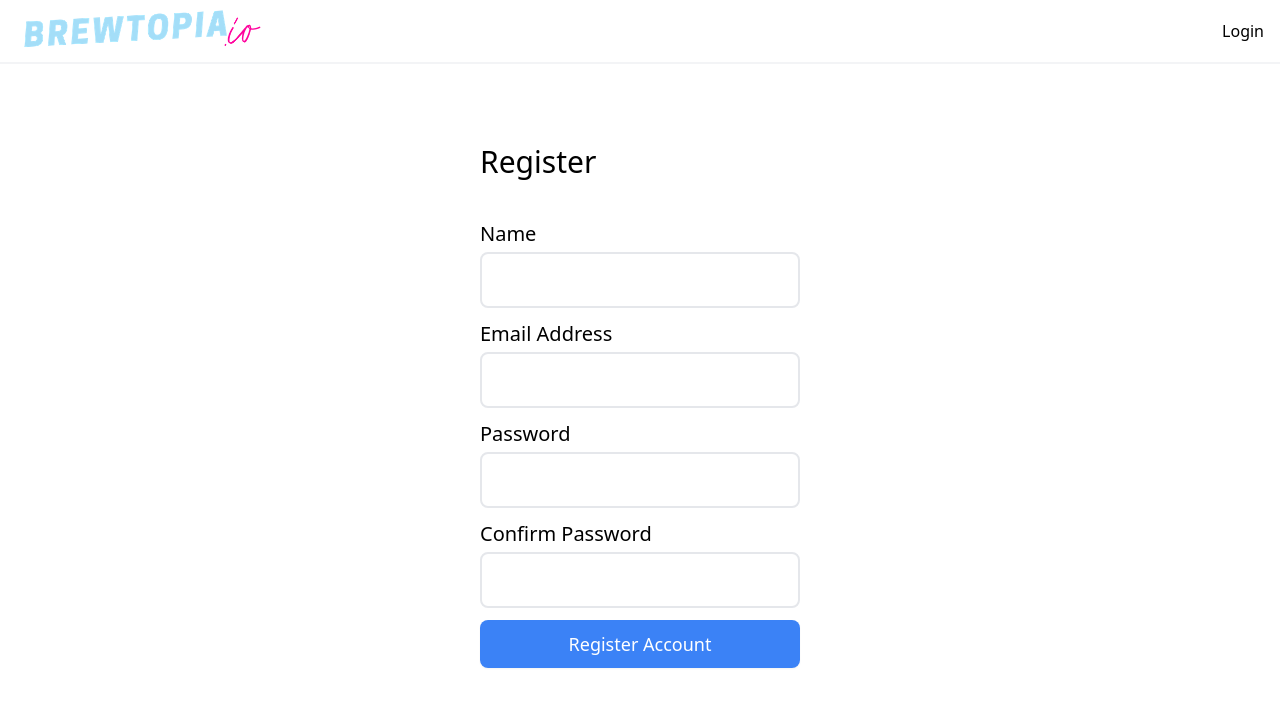
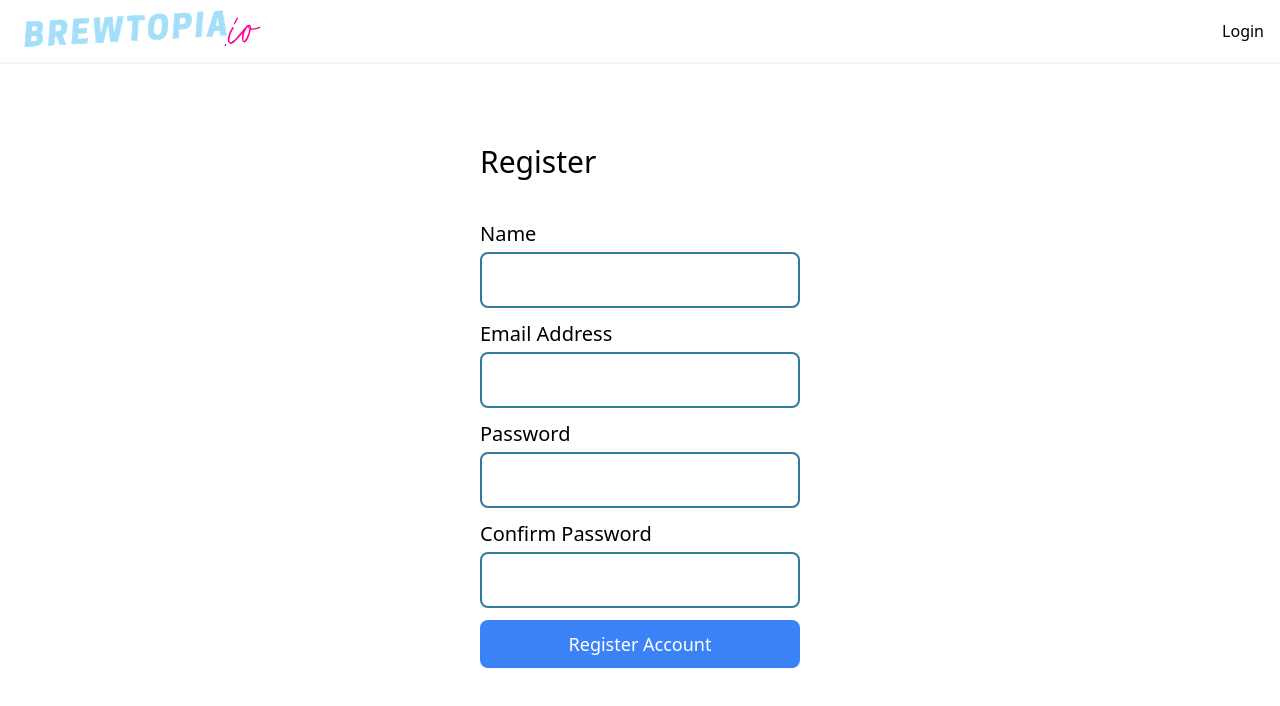
Before and after one commit to rdainton/spa-brewtopia, a Vue app: page /register in a window 1280 px wide. Shown: the top 706 px of the page. Built offline with nearby package versions, Linux system fonts and the light colour scheme; no server answers.

Commit message:
minor style changes

```diff
--- a/src/components/TheToastNotifications.vue
+++ b/src/components/TheToastNotifications.vue
@@ -4,11 +4,11 @@ import { useToastsStore } from '@/stores/useToastsStore'
 import { NotificationType } from '@/types/toasts'
 
 // Icons
-import WarningIcon from './atoms/icons/WarningIcon.vue'
-import ErrorIcon from './atoms/icons/ErrorIcon.vue'
-import InfoIcon from './atoms/icons/InfoIcon.vue'
-import SuccessIcon from './atoms/icons/SuccessIcon.vue'
-import CloseIcon from './atoms/icons/CloseIcon.vue'
+import WarningIcon from '@/components/atoms/icons/WarningIcon.vue'
+import ErrorIcon from '@/components/atoms/icons/ErrorIcon.vue'
+import InfoIcon from '@/components/atoms/icons/InfoIcon.vue'
+import SuccessIcon from '@/components/atoms/icons/SuccessIcon.vue'
+import CloseIcon from '@/components/atoms/icons/CloseIcon.vue'
 
 const toastsStore = useToastsStore()
 
@@ -48,7 +48,7 @@ const componentMap: Record<NotificationType, any> = {
         <div class="w-full rounded-sm shadow-xs">
           <div class="relative flex items-center flex-1 p-2 md:p-3">
             <span
-              class="flex items-center justify-center shrink-0 w-8 h-8 mr-3 text-gray-900 dark:text-white md:w-10 md:h-10"
+              class="flex items-center justify-center w-8 h-8 mr-3 text-gray-900 shrink-0 dark:text-white md:w-10 md:h-10"
             >
               <component :is="componentMap[toast.type]" />
             </span>
--- a/src/components/atoms/BrewModal.vue
+++ b/src/components/atoms/BrewModal.vue
@@ -23,7 +23,7 @@ const sizeClasses: Record<size, string> = {
 }
 
 const baseClasses =
-  'fixed z-50 transform -translate-y-1/2 -translate-x-1/2 top-1/2 left-1/2 w-full max-w-modal p-1 max-h-screen'
+  'fixed z-50 transform -translate-y-1/2 -translate-x-1/2 top-1/2 left-1/2 w-full max-w-modal p-1 max-h-screen hidden lg:block'
 </script>
 
 <template>
@@ -39,7 +39,7 @@ const baseClasses =
 
     <div
       v-if="show"
-      class="fixed top-0 left-0 z-40 w-screen h-screen cursor-pointer bg-backdrop"
+      class="fixed top-0 left-0 z-40 hidden w-screen h-screen cursor-pointer bg-backdrop lg:block"
       @click="$emit('hide')"
     />
   </teleport>
--- a/src/components/molecules/SearchInput.vue
+++ b/src/components/molecules/SearchInput.vue
@@ -28,7 +28,6 @@ const debounceSearch = debounce(function () {
 }, 500)
 
 const clearSearch = () => {
-  console.log('clearSearch')
   search.value = ''
 }
 
@@ -49,7 +48,7 @@ function handleFocusout() {
     @submit.prevent="initSearch"
     class="flex items-center h-12 gap-2 bg-gray-100 rounded-lg dark:bg-gray-800 lg:w-68 xl:w-auto"
   >
-    <div class="shrink-0 w-6 h-6 ml-4 text-gray-900 dark:text-white">
+    <div class="w-6 h-6 ml-4 text-gray-900 shrink-0 dark:text-white">
       <SearchIcon />
     </div>
 
--- a/src/components/molecules/VTextInput.vue
+++ b/src/components/molecules/VTextInput.vue
@@ -10,20 +10,22 @@ export default defineComponent({
 import { computed } from 'vue'
 import { useField } from 'vee-validate'
 
+type Theme = 'base'
+
 interface VTextInputProps {
   type?: 'text' | 'number' | 'email' | 'password' | 'date'
   label: string
   name: string
   value?: string
   readonly?: boolean
-  theme?: 'auth' | 'discreet'
+  theme?: Theme
 }
 
 const props = withDefaults(defineProps<VTextInputProps>(), {
   type: 'text',
   value: '',
   readonly: false,
-  theme: 'auth',
+  theme: 'base',
 })
 
 const {
@@ -40,41 +42,33 @@ const {
   }
 )
 
-const wrapperClasses: Record<string, string> = {
-  auth: '',
-  discreet: 'mr-4',
+const wrapperClasses: Record<Theme, string> = {
+  base: '',
 }
 
-const labelClasses: Record<string, string> = {
-  auth: 'block xl:text-xl mb-1 dark:text-white',
-  discreet:
-    'block uppercase text-xs text-primary-medium dark:text-dark__primary-light mt-1',
+const labelClasses: Record<Theme, string> = {
+  base: 'block xl:text-xl mb-1 dark:text-white',
 }
 
-const inputClasses: Record<string, string> = {
-  auth: 'p-3 text-grey bg-white text-lg rounded-lg ',
-  discreet:
-    'pr-2 text-grey dark:text-gray-100 bg-transparent text-xl border-transparent',
+const inputClasses: Record<Theme, string> = {
+  base: 'p-3 text-grey bg-white dark:bg-black dark:text-gray-100 text-lg rounded-lg',
 }
 
-const readonlyClasses: Record<string, string> = {
-  auth: 'bg-gray-300 cursor-not-allowed',
-  discreet: 'bg-transparent',
+const readonlyClasses: Record<Theme, string> = {
+  base: 'bg-gray-300 cursor-not-allowed',
 }
 
-const errorClassesMap: Record<string, string> = {
-  auth: 'mb-3',
-  discreet: 'absolute -bottom-4 z-10',
+const errorClassesMap: Record<Theme, string> = {
+  base: 'mb-3',
 }
 
-const borderColorMap: Record<string, string> = {
-  auth: 'border-blue-medium',
-  discreet: 'border-transparent',
+const borderColorMap: Record<Theme, string> = {
+  base: 'border-primary-medium dark:border-gray-700',
 }
 
 const validationClasses = computed(() =>
   meta.valid && !props.readonly
-    ? 'border-green-medium'
+    ? 'border-green-500'
     : borderColorMap[props.theme]
 )
 </script>
--- a/src/components/organisms/DecklistMeta.vue
+++ b/src/components/organisms/DecklistMeta.vue
@@ -51,7 +51,7 @@ function hideModal() {
     </h2>
   </div>
 
-  <BrewModal size="lg" :show="modalShowing" @hide="hideModal">
+  <BrewModal size="sm" :show="modalShowing" @hide="hideModal">
     <DecklistMetaForm @close="hideModal" />
   </BrewModal>
 </template>
```
